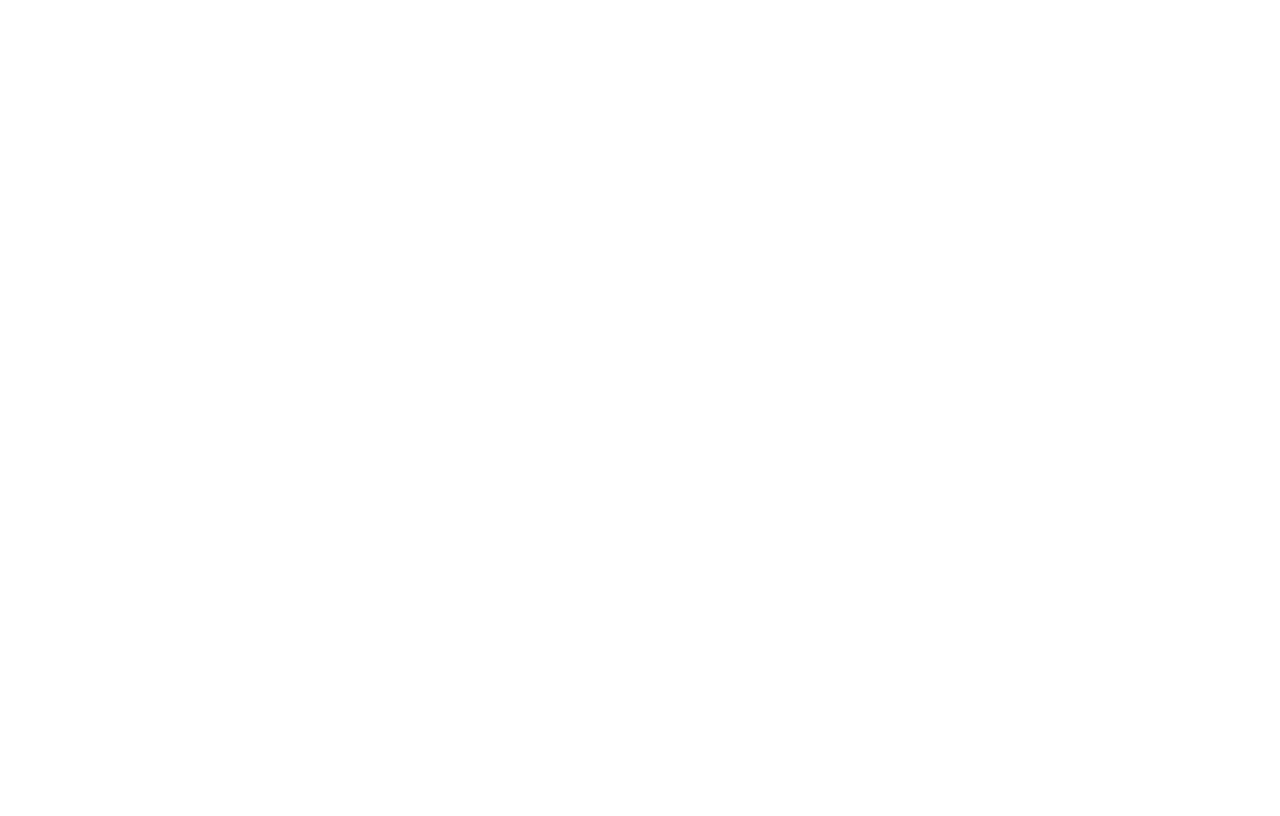
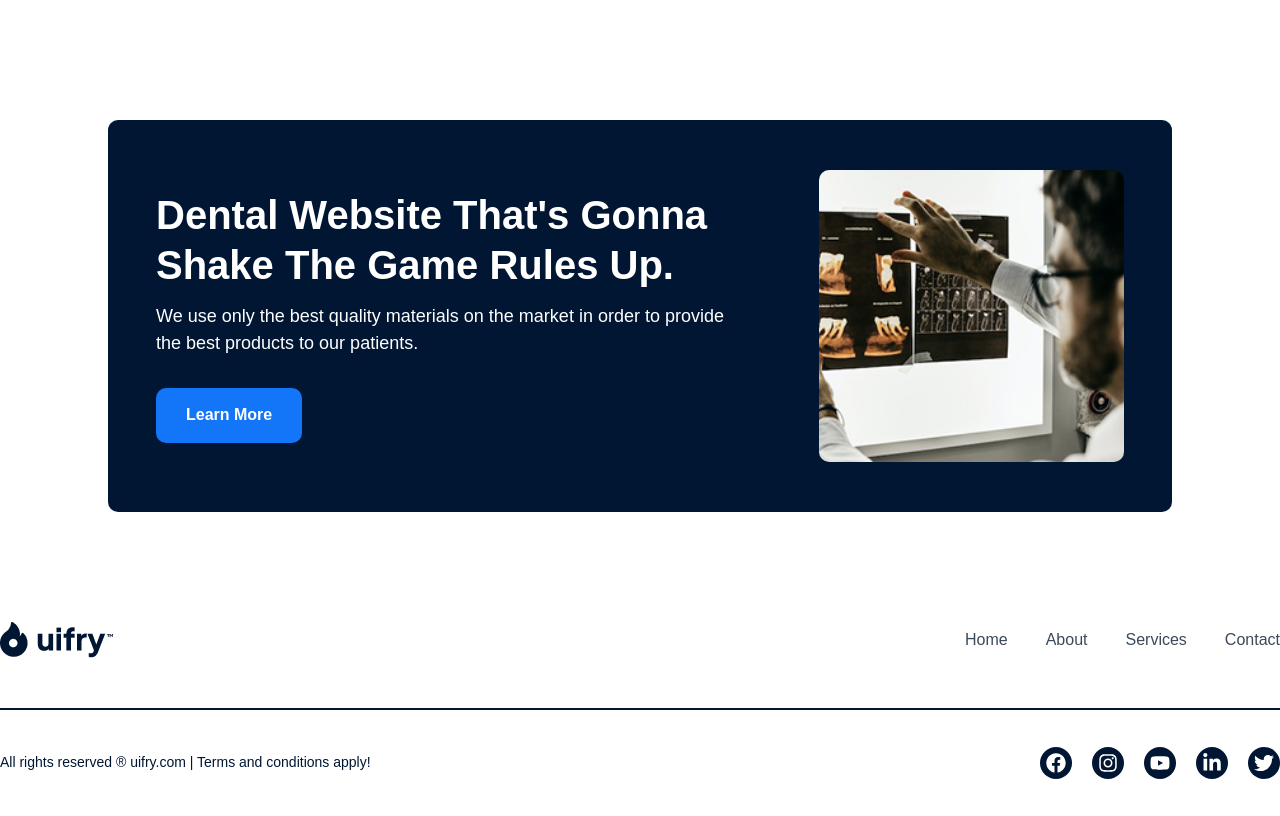
Before and after one commit to Firdosh01/Dental-medical-website, a React (Vite) app: page / in a window 1280 px wide. Shown: the part 7240-8056 px from the top of the page. Before the commit the page ends 7250 px from the top, so only its background shows below. Built offline with nearby package versions, Linux system fonts and the light colour scheme; a web font is replaced by a local one.

Commit message:
footer added and home page done

```diff
--- /dev/null
+++ b/src/components/common/Footer.tsx
@@ -0,0 +1,90 @@
+import React from "react";
+import { NavLink } from "react-router-dom";
+import { FaFacebook } from "react-icons/fa";
+import { FaInstagram } from "react-icons/fa";
+import { FaYoutube } from "react-icons/fa6";
+import { FaLinkedinIn } from "react-icons/fa";
+import { FaTwitter } from "react-icons/fa";
+
+const Footer = () => {
+  return (
+    <div className="max_width_container">
+      <div className="flex justify-between items-center">
+        <div>
+          <img src="/assets/logos/logo.png" alt="" />
+        </div>
+        <div>
+          <ul className="flex gap-[38px] navigation_links">
+            <li>
+              <NavLink
+                to="/"
+                className={({ isActive }) =>
+                  `b2_medium text-[var(--body-text-color)]
+                  `
+                }
+              >
+                Home
+              </NavLink>
+            </li>
+            <li>
+              <NavLink
+                to="/about"
+                className={({ isActive }) =>
+                  `b2_medium text-[var(--body-text-color)]
+                  `
+                }
+              >
+                About
+              </NavLink>
+            </li>
+            <li>
+              <NavLink
+                to="/services"
+                className={({ isActive }) =>
+                  `b2_medium text-[var(--body-text-color)] `
+                }
+              >
+                Services
+              </NavLink>
+            </li>
+            <li>
+              <NavLink
+                to="/contact"
+                className={({ isActive }) =>
+                  `b2_medium text-[var(--body-text-color)]`
+                }
+              >
+                Contact
+              </NavLink>
+            </li>
+          </ul>
+        </div>
+      </div>
+      <div className="!mt-[50px] w-full h-[2px] bg-[var(--dark-blue-color)]"></div>
+      <div className="flex justify-between items-center !my-[37px]">
+        <div className="b3_regular text-[var(--dark-blue-color)]">
+          All rights reserved ® uifry.com | Terms and conditions apply!
+        </div>
+        <div className="flex gap-[20px] items-center">
+          <div className="bg-[var(--dark-blue-color)] !p-[6px] rounded-full">
+            <FaFacebook size={20} fill="white" />
+          </div>
+          <div className="bg-[var(--dark-blue-color)] !p-[6px] rounded-full">
+            <FaInstagram size={20} fill="white" />
+          </div>
+          <div className="bg-[var(--dark-blue-color)] !p-[6px] rounded-full">
+            <FaYoutube size={20} fill="white" />
+          </div>
+          <div className="bg-[var(--dark-blue-color)] !p-[6px] rounded-full">
+            <FaLinkedinIn size={20} fill="white" />
+          </div>
+          <div className="bg-[var(--dark-blue-color)] !p-[6px] rounded-full">
+            <FaTwitter size={20} fill="white" />
+          </div>
+        </div>
+      </div>
+    </div>
+  );
+};
+
+export default Footer;
--- a/src/pages/Home.jsx
+++ b/src/pages/Home.jsx
@@ -12,6 +12,7 @@ import { ourSpecialists } from "../data/constents";
 import OurClientReview from "../components/core/OurClient/OurClientReview";
 import ArticlesGrid from "../components/core/Articles/ArticlesGrid";
 import FrequentlyAskQues from "../components/core/FrequentlyAskQues/FrequentlyAskQues";
+import Footer from "../components/common/Footer";
 
 const Home = () => {
   const responsive = {
@@ -452,6 +453,36 @@ const Home = () => {
         </div>
       </div>
       {/* Frequently Ask Question section end */}
+
+      <div className="!my-[110px] max_width_container">
+        <div className="flex justify-center items-center">
+          <div className="bg-[var(--dark-blue-color)] flex justify-between items-center gap-[80px] !px-12 !w-[1064px] !h-[392px] rounded-[10px]">
+            <div className="w-[582px]">
+              <div className="h2_semibold text-[var(--secondary-white-color)] capitalize">
+                Dental Website that&apos;s gonna shake the game rules up.
+              </div>
+              <p className="b1_regular text-[var(--secondary-white-color)] !mt-[13px]">
+                We use only the best quality materials on the market in order to
+                provide the best products to our patients.
+              </p>
+              <div className="w-fit !mt-[30px]">
+                <Button>Learn More</Button>
+              </div>
+            </div>
+            <div className="w-[305px] h-[292px]">
+              <img
+                src="/assets/images/article-img-2.png"
+                alt=""
+                className="w-full h-full object-cover rounded-[10px]"
+              />
+            </div>
+          </div>
+        </div>
+      </div>
+
+      {/* footer section start */}
+      <Footer />
+      {/* footer section end */}
     </div>
   );
 };
```
